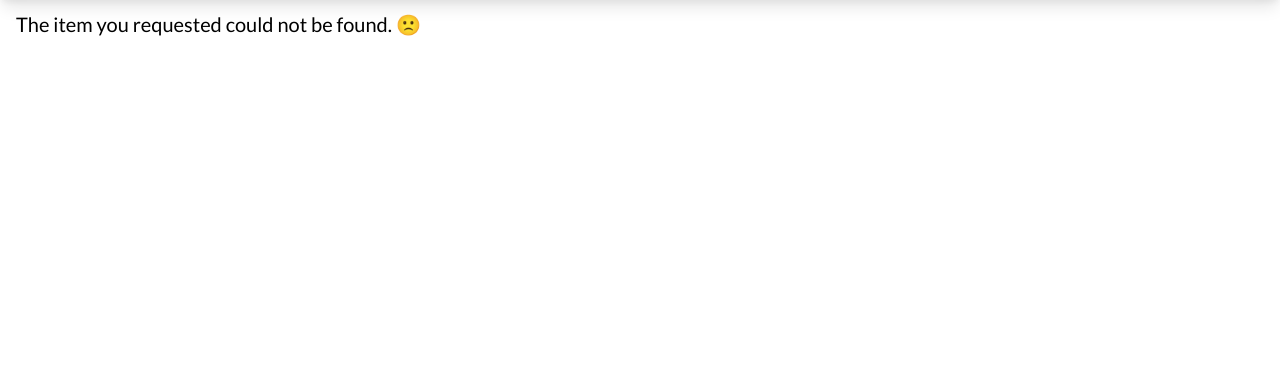
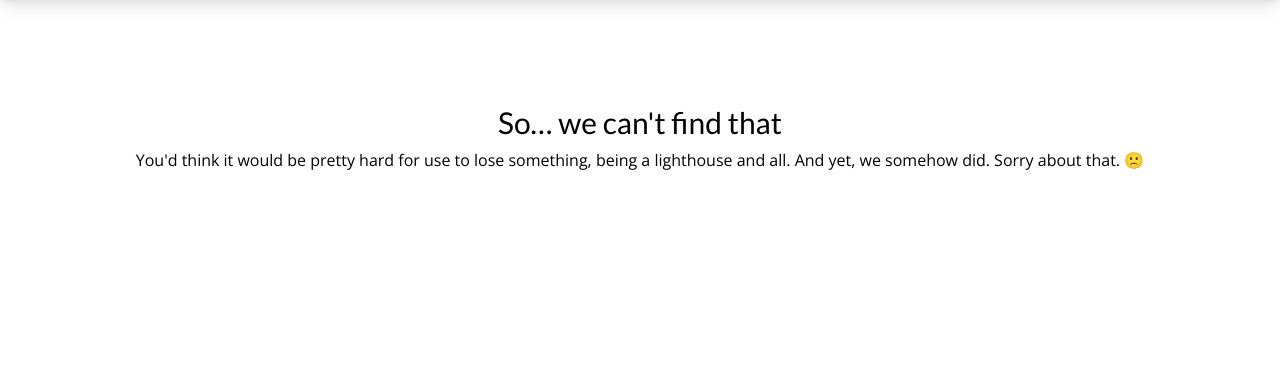
Before and after one commit to le717/foodbank, a Python web app: template app/templates/errors/404.html in a window 1280 px wide. Shown: the part 81-450 px from the top of the page. Run offline with Jinja, Linux system fonts and the light colour scheme; the template is opened without the code that fills it, so the values that code supplies are empty; style sheets or scripts are compiled from the project's sources.

Commit message:
Rewrite 404 page (fix #16)

```diff
--- /dev/null
+++ b/app/static/css/pages/404.css
@@ -0,0 +1,13 @@
+.page-404 section {
+  @apply flex;
+  @apply flex-wrap;
+  @apply flex-col;
+  @apply justify-center;
+  @apply items-center;
+  @apply h-64;
+}
+
+.page-404 h1,
+.page-404 p {
+  @apply text-center;
+}
--- a/app/static/css/style.css
+++ b/app/static/css/style.css
@@ -13,6 +13,7 @@
 
 /* Page-specific styling */
 @import "./pages/sign-in.css";
+@import "./pages/404.css";
 
 /* Libraries */
 @import "./components/simplepicker.css";
--- a/app/templates/errors/404.html
+++ b/app/templates/errors/404.html
@@ -1,6 +1,10 @@
 {% extends 'base.html' %}
 {% set page_title = 'Item not found' %}
+{% set page_class = '404' %}
 
 {% block content %}
-<h2>The item you requested could not be found. 🙁</h2>
+<section>
+  <h1>So&hellip; we can't find that</h1>
+  <p>You'd think it would be pretty hard for use to lose something, being a lighthouse and all. And yet, we somehow did. Sorry about that. 🙁</p>
+</section>
 {% endblock %}
```
